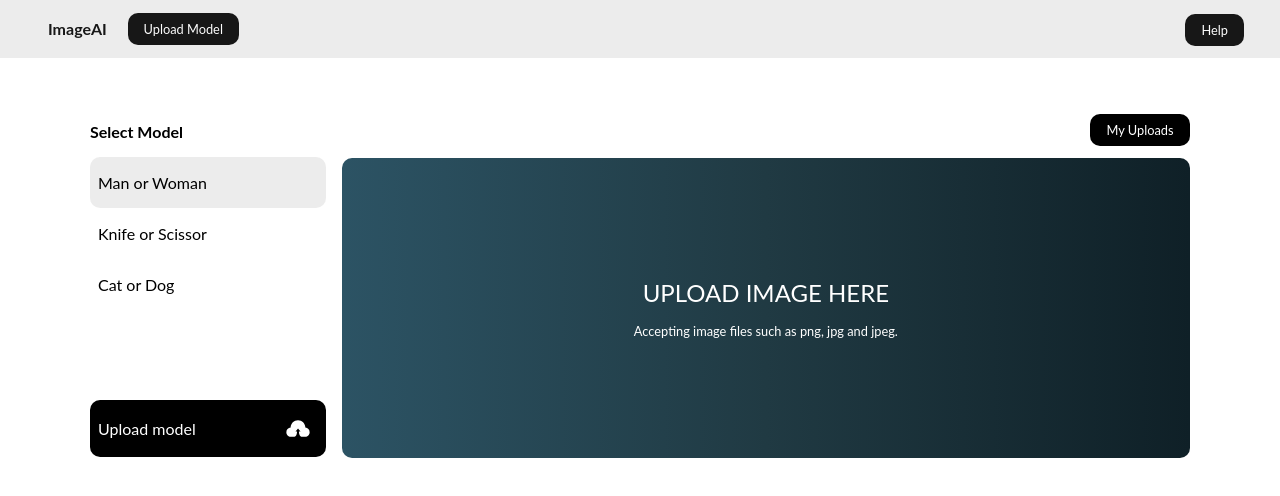
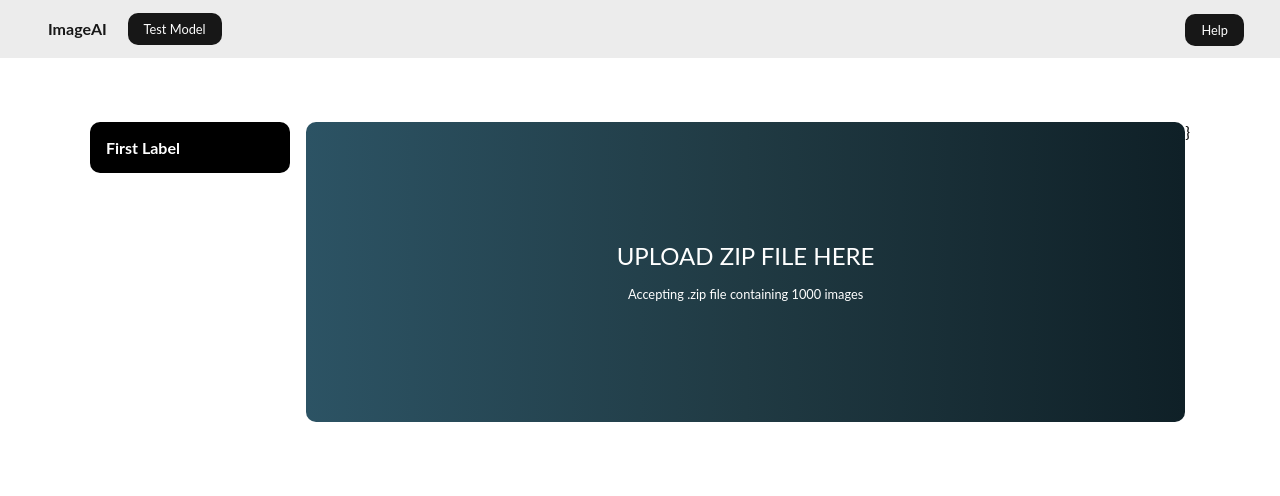
Before and after one commit to firdausthedev/webai, a React (Create React App) app: page / in a window 1280 px wide. Shown: the top 496 px of the page. Built offline with nearby package versions, Linux system fonts and the light colour scheme.

Commit message:
upload user dataset

```diff
--- a/src/App.js
+++ b/src/App.js
@@ -1,13 +1,26 @@
-import React from "react";
-import "./App.css";
+import React, { useState } from "react";
 import Navbar from "./components/layout/Navbar";
 import ImageUpload from "./components/upload/ImageUpload";
+import ModelUpload from "./components/upload/ModelUpload";
 
 const App = () => {
+  const [showModelUpload, setModelUpload] = useState(true);
+
+  const setModelUploadFunc = (isSelected) => {
+    setModelUpload(!isSelected);
+  };
+
   return (
     <div>
-      <Navbar />
-      <ImageUpload />
+      <Navbar
+        showModelFunc={setModelUploadFunc}
+        showModelUpload={showModelUpload}
+      />
+      {showModelUpload ? (
+        <ModelUpload showModelFunc={setModelUploadFunc} />
+      ) : (
+        <ImageUpload />
+      )}
     </div>
   );
 };
--- a/src/components/layout/Navbar.js
+++ b/src/components/layout/Navbar.js
@@ -1,21 +1,19 @@
 import React from "react";
 import styled from "styled-components";
 
-const Navbar = () => {
+const Navbar = ({ showModelFunc, showModelUpload }) => {
   return (
     <NavContainer id='navbar'>
       <Nav>
         <div className='title-wrapper'>
           <h2>ImageAI</h2>
-          <a a href='#' rel='noopener noreferrer' target='_blank'>
-            Upload Model
+          <a onClick={() => showModelFunc(showModelUpload)}>
+            {!showModelUpload ? "Create" : "Test"} Model
           </a>
         </div>
         <ul>
           <li>
-            <a href='#' rel='noopener noreferrer' target='_blank'>
-              Help
-            </a>
+            <a>Help</a>
           </li>
         </ul>
       </Nav>
--- a/src/components/upload/ImageUpload.js
+++ b/src/components/upload/ImageUpload.js
@@ -15,8 +15,8 @@ function ImageUpload() {
   const hiddenFileInput = React.useRef(null);
   const hiddenUploadInput = React.useRef(null);
 
-  const currentURL = "https://firdausthedev-webai.herokuapp.com";
-  // const currentURL = "http://127.0.0.1:5000";
+  // const currentURL = "https://firdausthedev-webai.herokuapp.com";
+  const currentURL = "http://127.0.0.1:5000";
 
   const onFileClick = (e) => {
     if (file == null) {
@@ -162,7 +162,7 @@ function ImageUpload() {
               id='file-upload'
               type='file'
               name='file'
-              accept=''
+              accept='.pkl'
               style={{ display: "none" }}
               ref={hiddenUploadInput}
               onChange={uploadChange}
--- /dev/null
+++ b/src/components/upload/ModelUpload.js
@@ -0,0 +1,249 @@
+import React, { useState } from "react";
+import styled from "styled-components";
+import { ReactComponent as Logo } from "../../img/zip.svg";
+
+function ModelUpload({ showModelFunc }) {
+  const [file1, setFile1] = useState(null);
+  const [file2, setFile2] = useState(null);
+  const [file1Loaded, isFile1Loaded] = useState(false);
+  const [file2Loaded, isFile2Loaded] = useState(false);
+  const [loading, isLoading] = useState(false);
+
+  const hiddenFile1Input = React.useRef(null);
+  const hiddenFile2Input = React.useRef(null);
+
+  // const currentURL = "https://firdausthedev-webai.herokuapp.com";
+  const currentURL = "http://127.0.0.1:5000";
+
+  const fileChange = (file, e) => {
+    if (file === "1") {
+      if (e.target.files && e.target.files.length > 0) {
+        setFile1(e.target.files[0]);
+      }
+    }
+
+    if (file === "2") {
+      if (e.target.files && e.target.files.length > 0) {
+        setFile2(e.target.files[0]);
+      }
+    }
+  };
+
+  const onClearClick = (file) => {
+    if (file === "1") setFile1(null);
+    if (file === "2") setFile2(null);
+  };
+
+  const onUploadClick = (file) => {
+    isLoading(true);
+    let zipfile = "";
+    if (file === "1") zipfile = file1;
+    if (file === "2") zipfile = file2;
+    const formData = new FormData();
+    formData.append("file", zipfile);
+    formData.append("filename", zipfile.name);
+
+    fetch(currentURL + "/uploadfile", {
+      method: "POST",
+      body: formData,
+    }).then((response) => {
+      response.json().then((body) => {
+        const res = body.filename;
+        if (body.success) {
+          if (file === "1") isFile1Loaded(true);
+          if (file === "2") isFile2Loaded(true);
+          isLoading(false);
+        } else {
+          //   console.log("dw");
+        }
+      });
+    });
+  };
+
+  const onFileClick = (file, hidden) => {
+    if (file == null) {
+      hidden.current.click();
+    }
+  };
+
+  return (
+    <ModelUploadDiv>
+      <div className='label-inputs'>
+        <p>{file1Loaded == false ? "First" : "Second"} Label</p>
+      </div>
+      {file2 == null && file1Loaded == false && (
+        <div
+          className='upload-input'
+          onClick={() => onFileClick(file1, hiddenFile1Input)}
+        >
+          <input
+            id='file-upload'
+            type='file'
+            name='file'
+            accept='image/*'
+            style={{ display: "none" }}
+            accept='.zip'
+            ref={hiddenFile1Input}
+            onChange={(e) => fileChange("1", e)}
+            onClick={(event) => {
+              event.target.value = null;
+            }}
+          />
+          {file1 == null && (
+            <div className='upload-info'>
+              <p>UPLOAD ZIP FILE HERE</p>
+              <p>Accepting .zip file containing 1000 images</p>
+            </div>
+          )}
+          {file1 && !loading && file2 == null && !file1Loaded && (
+            <div className='upload-file'>
+              <Logo />
+              <p>{file1.name}</p>
+              <div className='upload-image-btns'>
+                <a onClick={(e) => onClearClick("1")}>Clear</a>
+                <a onClick={() => onUploadClick("1")}>Upload</a>
+              </div>
+            </div>
+          )}
+          {loading && <p>Loading...</p>}
+        </div>
+      )}
+      {file1Loaded && !file2Loaded && (
+        <div
+          className='upload-input'
+          onClick={() => onFileClick(file2, hiddenFile2Input)}
+        >
+          <input
+            id='file-upload'
+            type='file'
+            name='file'
+            accept='image/*'
+            style={{ display: "none" }}
+            accept='.zip'
+            ref={hiddenFile2Input}
+            onChange={(e) => fileChange("2", e)}
+            onClick={(event) => {
+              event.target.value = null;
+            }}
+          />
+          {file2 == null && (
+            <div className='upload-info'>
+              <p>UPLOAD ZIP FILE HERE</p>
+              <p>Accepting .zip file containing 1000 images</p>
+            </div>
+          )}
+          {file2 && !loading && !file2Loaded && (
+            <div className='upload-file'>
+              <Logo />
+              <p>{file2.name}</p>
+              <div className='upload-image-btns'>
+                <a onClick={(e) => onClearClick("2")}>Clear</a>
+                <a onClick={() => onUploadClick("2")}>Upload</a>
+              </div>
+            </div>
+          )}
+          {loading && <p>Loading...</p>}
+        </div>
+      )}
+      {file2Loaded && (
+        <div className='upload-input'>
+          <div className='upload-file'>
+            <p>Training model..</p>
+            <p>This might take a while..</p>
+          </div>
+        </div>
+      )}
+      }
+    </ModelUploadDiv>
+  );
+}
+
+const ModelUploadDiv = styled.div`
+  max-width: 1100px;
+  margin: auto;
+  display: flex;
+  margin-top: 4rem;
+
+  a {
+    text-decoration: none;
+    color: white;
+    background: black;
+    padding: 0.5rem;
+    border-radius: 10px;
+    width: 100px;
+    align-self: flex-end;
+    font-size: 0.8rem;
+    display: flex;
+    align-items: center;
+    justify-content: center;
+    margin-bottom: 0.8rem;
+  }
+
+  .label-inputs {
+    display: flex;
+    flex-direction: column;
+
+    p {
+      padding: 1rem;
+      border-radius: 10px;
+      background-color: black;
+      color: white;
+      width: 200px;
+      font-weight: bolder;
+      font-size: 1rem;
+    }
+  }
+
+  .upload-input {
+    background: #0f2027;
+    background: -webkit-linear-gradient(to right, #2c5364, #203a43, #0f2027);
+    background: linear-gradient(to right, #2c5364, #203a43, #0f2027);
+
+    color: white;
+    width: 100%;
+    height: 300px;
+    margin-left: 1rem;
+    display: flex;
+    justify-content: center;
+    align-items: center;
+    border-radius: 10px;
+
+    p {
+      text-align: center;
+    }
+    p:first-child {
+      font-size: 1.5rem;
+      margin-bottom: 1rem;
+    }
+    p:last-child {
+      font-size: 0.8rem;
+    }
+  }
+
+  .upload-image-btns {
+    display: flex;
+    margin-top: 15px;
+
+    a:first-child {
+      background: #ff5151;
+      margin-right: 20px;
+    }
+    a:last-child {
+      background: #77d970;
+    }
+  }
+
+  .upload-file {
+    display: flex;
+    justify-content: center;
+    align-items: center;
+    flex-direction: column;
+    svg {
+      width: 100px;
+      fill: white;
+      margin-bottom: 15px;
+    }
+  }
+`;
+
+export default ModelUpload;
--- a/src/index.css
+++ b/src/index.css
@@ -7,3 +7,7 @@
 body {
   font-family: "Lato", "Helvetica Neue", Arial, Helvetica, sans-serif;
 }
+
+a {
+  cursor: pointer;
+}
```
Also changed, not shown: src/App.css (deleted), src/img/zip.svg (added).
